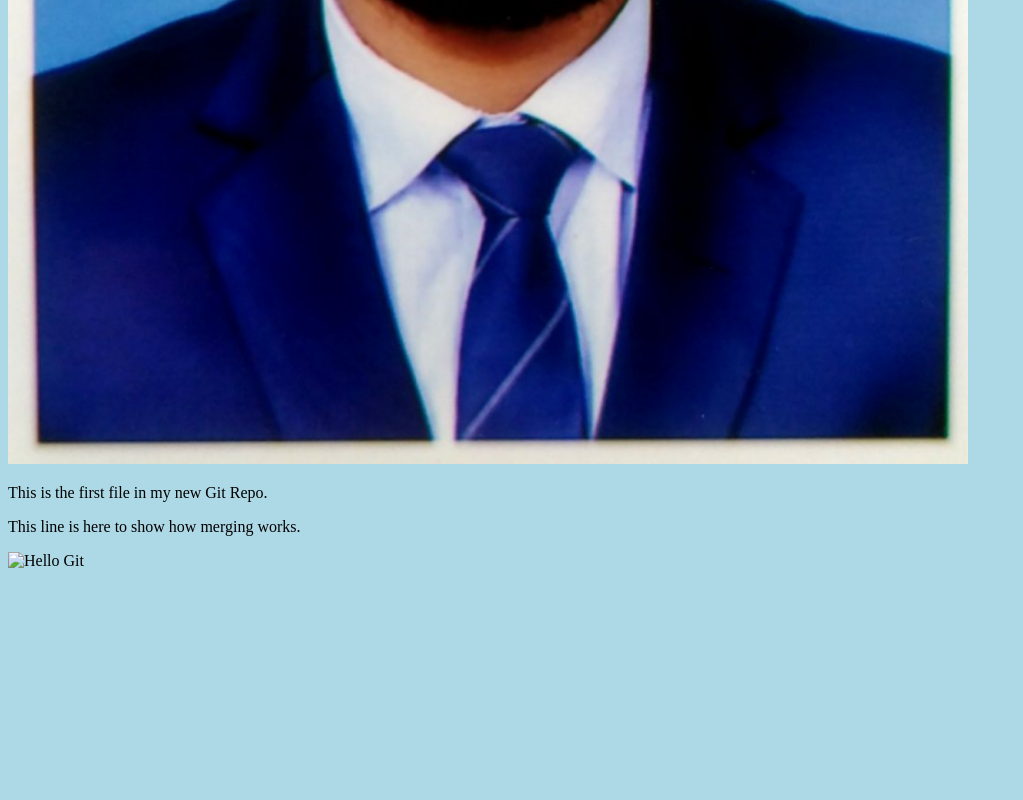
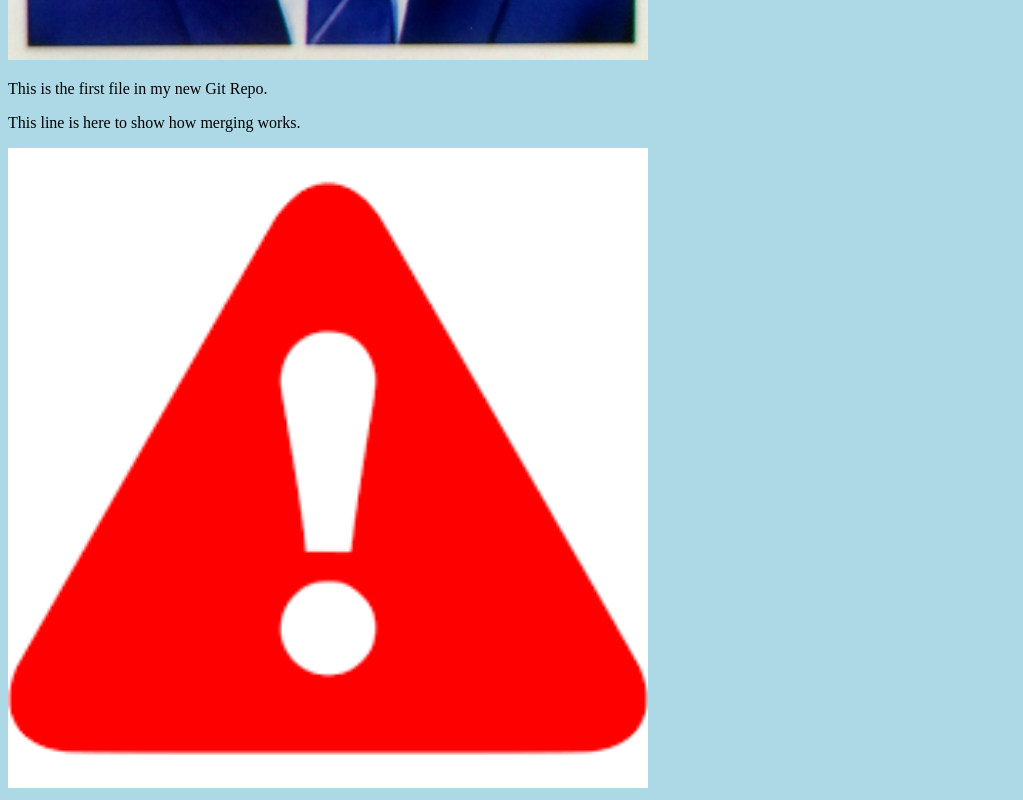
Before and after one commit to ArkaMaitra/test.github.io, a plain HTML site: page index.html in a window 1280 px wide. Shown: the part 828-1628 px from the top of the page, without its empty margins (0-1023 px from the left). Before the commit the page ends 1406 px from the top, so only its background shows below. Drawn offline with Linux system fonts and the light colour scheme.

Commit message:
Updated the index.html. REsized image.

```diff
--- a/index.html
+++ b/index.html
@@ -7,10 +7,10 @@
 <body>
 
 <h1>Hello world!</h1>
-<div><img src="arka.png" alt="Hello World from Space" style="width:100%;max-width:960px"></div>
+<div><img src="arka.png" alt="Hello World from Space" style="width:100%;max-width:640px"></div>
 <p>This is the first file in my new Git Repo.</p>
 <p>This line is here to show how merging works.</p>
-<div><img src="ierror.png" alt="Hello Git" style="width:100%;max-width:640px"></div>
+<div><img src="error.png" alt="Hello Git" style="width:100%;max-width:640px"></div>
 
 </body>
 </html>
```
